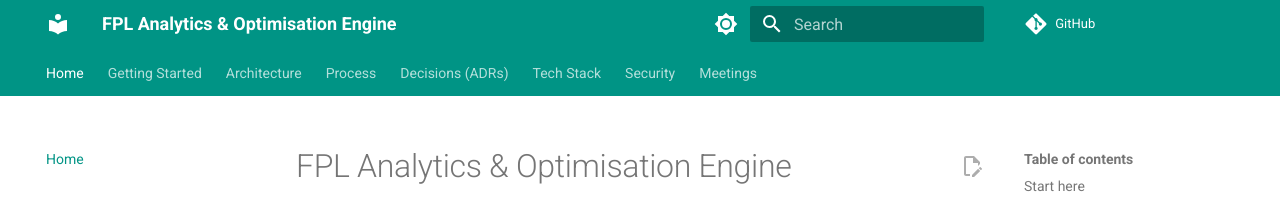
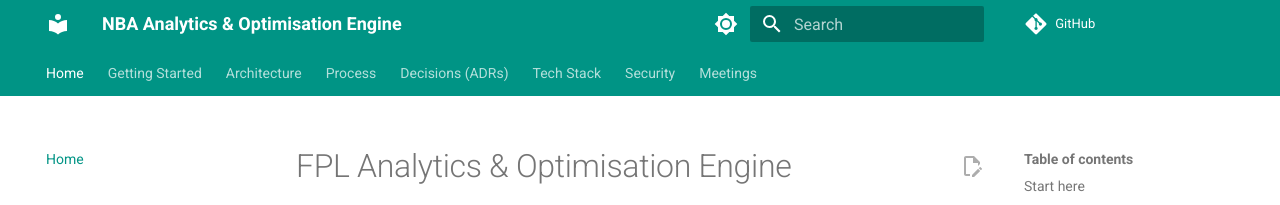
Before and after one commit to Sports-Analytics-Innovation-Platform/Innovation-Documentation-Website, an MkDocs documentation site: the page built from docs/index.md, in a window 1280 px wide. Shown: the top 205 px of the page. Built offline with MkDocs 1.6.1 and Material for MkDocs 9.7.7, drawn with Linux system fonts in a browser that asks for light colours; comment, search, counter and statistics services are not loaded.

Commit message:
chore: update site name for NBA project pivot
Renames site_name/site_description from FPL Analytics &
Optimisation Engine to NBA Analytics & Optimisation Engine,
reflecting the team's move from the football/FPL concept to
the NBA-based project.

Assisted-by: Claude-Web[Claude Sonnet 5]

```diff
--- a/mkdocs.yml
+++ b/mkdocs.yml
@@ -1,5 +1,5 @@
-site_name: FPL Analytics & Optimisation Engine
-site_description: Documentation for the COMS3011A FPL Analytics & Optimisation Engine
+site_name: NBA Analytics & Optimisation Engine
+site_description: Documentation for the COMS3011A NBA Analytics & Optimisation Engine
 repo_url: https://github.com/Sports-Analytics-Innovation-Platform/Innovation-Documentation-Website.git
 edit_uri: edit/main/docs/
 
@@ -42,7 +42,7 @@ nav:
       - Overview: design/architecture.md
       - ERD: design/erd.md
       - API Design: design/api-design.md
-      - Wireframes: design/wireframes.md
+      - UI Overview: design/wireframes.md
       - Feature Tiers: design/feature-tiers.md
       - Roadmap: design/roadmap.md
   - Process:
```
